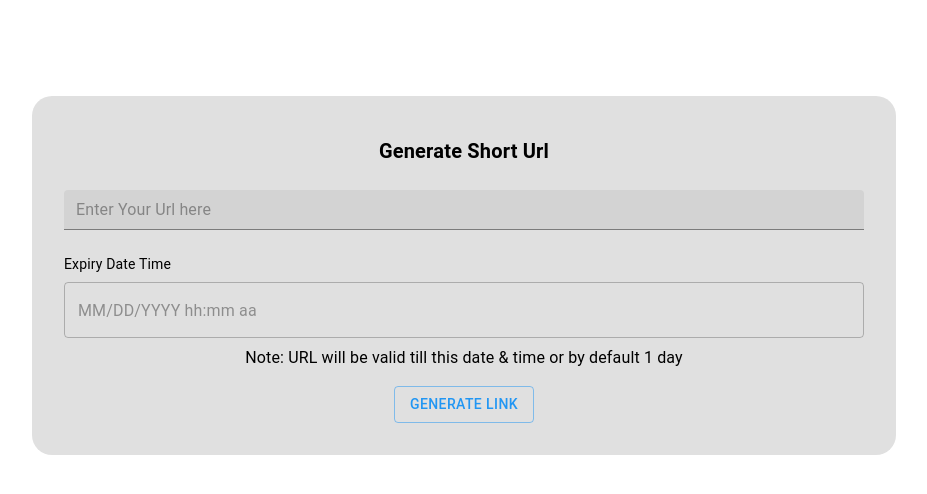
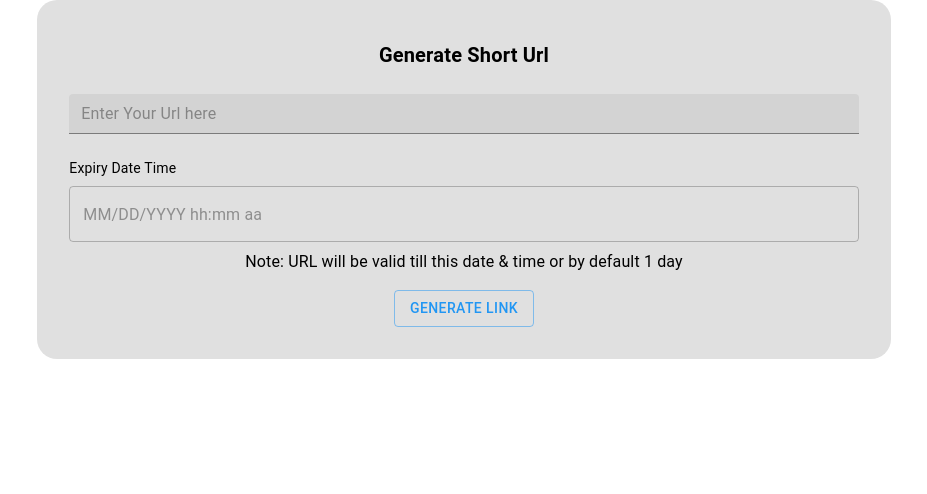
Before and after one commit to manavshah25/urlshort_Frontend, a React (Create React App) app: page / in a window 1280 px wide. Shown: the top 494 px of the page, without its empty margins (176-1103 px from the left). Built offline with nearby package versions, Linux system fonts and the light colour scheme.

Commit message:
update style

```diff
--- a/src/component/UrlEnter/index.js
+++ b/src/component/UrlEnter/index.js
@@ -95,23 +95,24 @@ const Index = () => {
 
   return (
     <ThemeProvider theme={theme}>
-      <Grid container>
+      <Grid  container sx={{display:'flex',alignItems: 'center', justifyContent: 'center'}}>
         <ToastContainer position="top-right" autoClose={5000} theme="light" />
         <ToastContainer />
         <Grid
-          mt={{ xl: 12, md: 12, sm: 12, xs: 12, lg: 12 }}
+          // mt={{ xl:15, md: 12, sm: 30, xs: 30, lg: 15 }}
           item
-          xl={12}
-          md={12}
-          xs={12}
-          lg={12}
-          sm={12}
+          xl={8}
+          lg={8}
+          md={10}
+          sm={10}
+          xs={10}
+          sx={{display: 'flex', justifyContent: 'center', alignItems: 'center'}}
         >
           <Box
             p={4}
             sx={{
               boxShadow: "5px 5px white",
-              width: "100vh",
+              width: "100%",
               background: grey[300],
               borderRadius: "20px",
               display: "flex",
```
